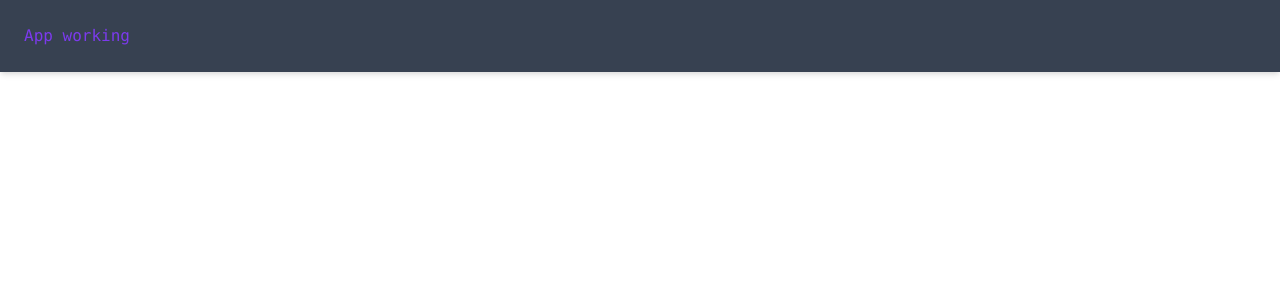
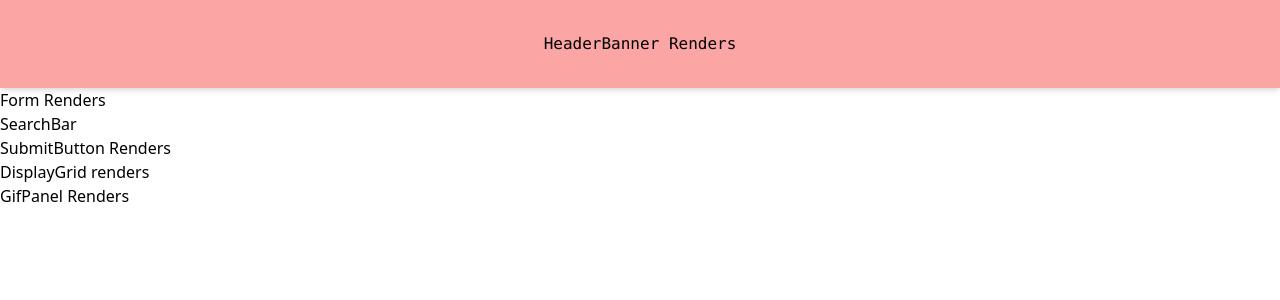
Before and after one commit to awenine/gifGrid, a React (Create React App) app: page / in a window 1280 px wide. Shown: the top 300 px of the page. Built offline with nearby package versions, Linux system fonts and the light colour scheme.

Commit message:
feat: add inital component scaffolding

```diff
--- a/src/App.tsx
+++ b/src/App.tsx
@@ -1,8 +1,22 @@
 import React from "react";
 import "./App.css";
+import DisplayGrid from "./components/DisplayGrid";
+import Form from "./components/Form";
+import GifPanel from "./components/GifPanel";
+import HeaderBanner from "./components/HeaderBanner";
+import SearchBar from "./components/SearchBar";
+import SubmitButton from "./components/SubmitButton";
 
 function App() {
-  return <div className="p-6 font-mono text-red-300 hover:text-purple-600 hover:bg-gray-700 shadow-md">App working</div>;
+  return (
+    <div>
+      <HeaderBanner />
+      <Form />
+      <DisplayGrid>
+        <GifPanel />
+      </DisplayGrid>
+    </div>
+  );
 }
 
 export default App;
--- /dev/null
+++ b/src/components/DisplayGrid.tsx
@@ -0,0 +1,15 @@
+import * as React from "react";
+import GifPanel from "./GifPanel";
+
+export interface DisplayGridProps {}
+
+const DisplayGrid: React.SFC<DisplayGridProps> = () => {
+  return (
+    <div>
+      DisplayGrid renders
+      <GifPanel />
+    </div>
+  );
+};
+
+export default DisplayGrid;
--- /dev/null
+++ b/src/components/Form.tsx
@@ -0,0 +1,17 @@
+import * as React from "react";
+import SearchBar from "./SearchBar";
+import SubmitButton from "./SubmitButton";
+
+export interface FormProps {}
+
+const Form: React.SFC<FormProps> = () => {
+  return (
+    <div>
+      Form Renders
+      <SearchBar />
+      <SubmitButton />
+    </div>
+  );
+};
+
+export default Form;
--- /dev/null
+++ b/src/components/GifPanel.tsx
@@ -0,0 +1,9 @@
+import * as React from "react";
+
+export interface GifPanelProps {}
+
+const GifPanel: React.SFC<GifPanelProps> = () => {
+  return <div>GifPanel Renders</div>;
+};
+
+export default GifPanel;
--- /dev/null
+++ b/src/components/HeaderBanner.tsx
@@ -0,0 +1,13 @@
+import * as React from "react";
+
+export interface HeaderBannerProps {}
+
+const HeaderBanner: React.SFC<HeaderBannerProps> = () => {
+  return (
+    <div className="p-8 font-mono text-center transition duration-500 ease-in-out bg-red-100 md:bg-red-300 sm:bg-red-500 hover:text-purple-600 hover:bg-blue-300 shadow-md hover:shadow-xl">
+      HeaderBanner Renders
+    </div>
+  );
+};
+
+export default HeaderBanner;
--- /dev/null
+++ b/src/components/SearchBar.tsx
@@ -0,0 +1,9 @@
+import * as React from "react";
+
+export interface SearchBarProps {}
+
+const SearchBar: React.SFC<SearchBarProps> = () => {
+  return <div>SearchBar</div>;
+};
+
+export default SearchBar;
--- /dev/null
+++ b/src/components/SubmitButton.tsx
@@ -0,0 +1,9 @@
+import * as React from "react";
+
+export interface SubmitButtonProps {}
+
+const SubmitButton: React.SFC<SubmitButtonProps> = () => {
+  return <div>SubmitButton Renders</div>;
+};
+
+export default SubmitButton;
```
